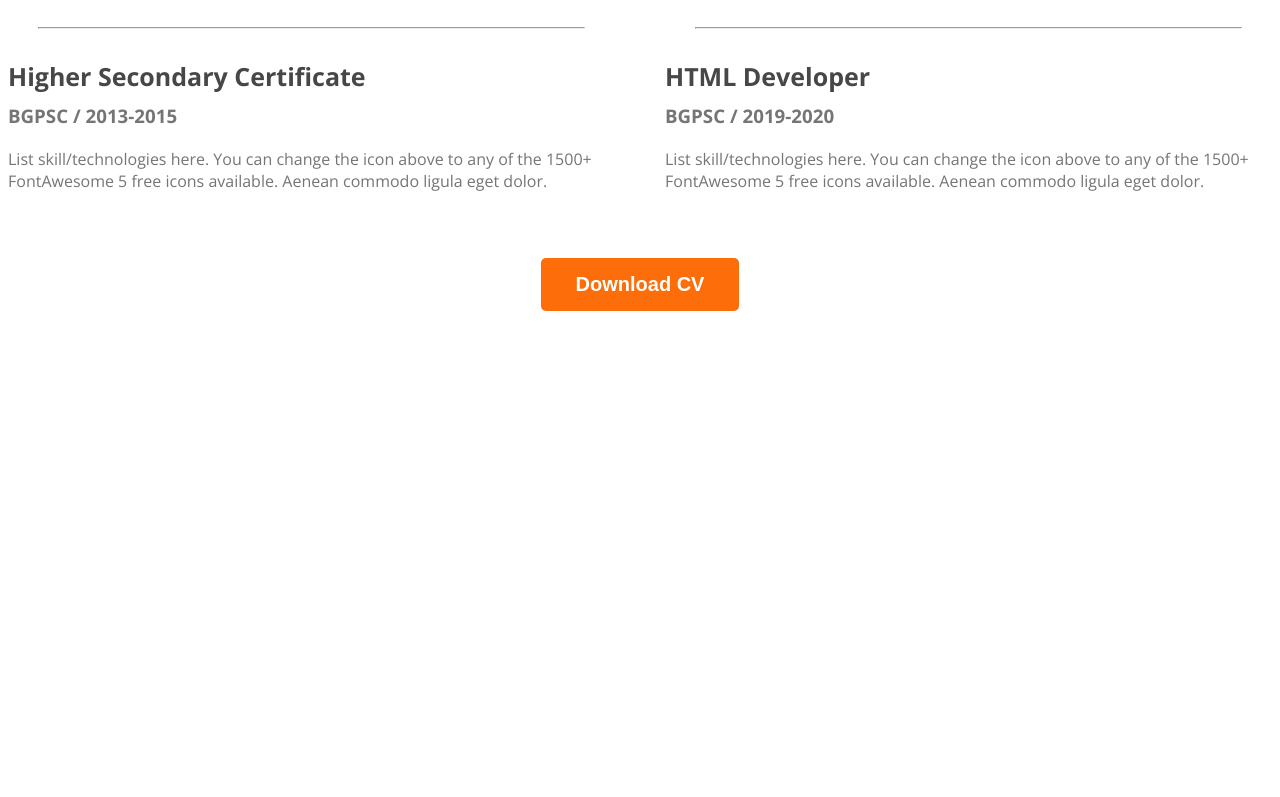
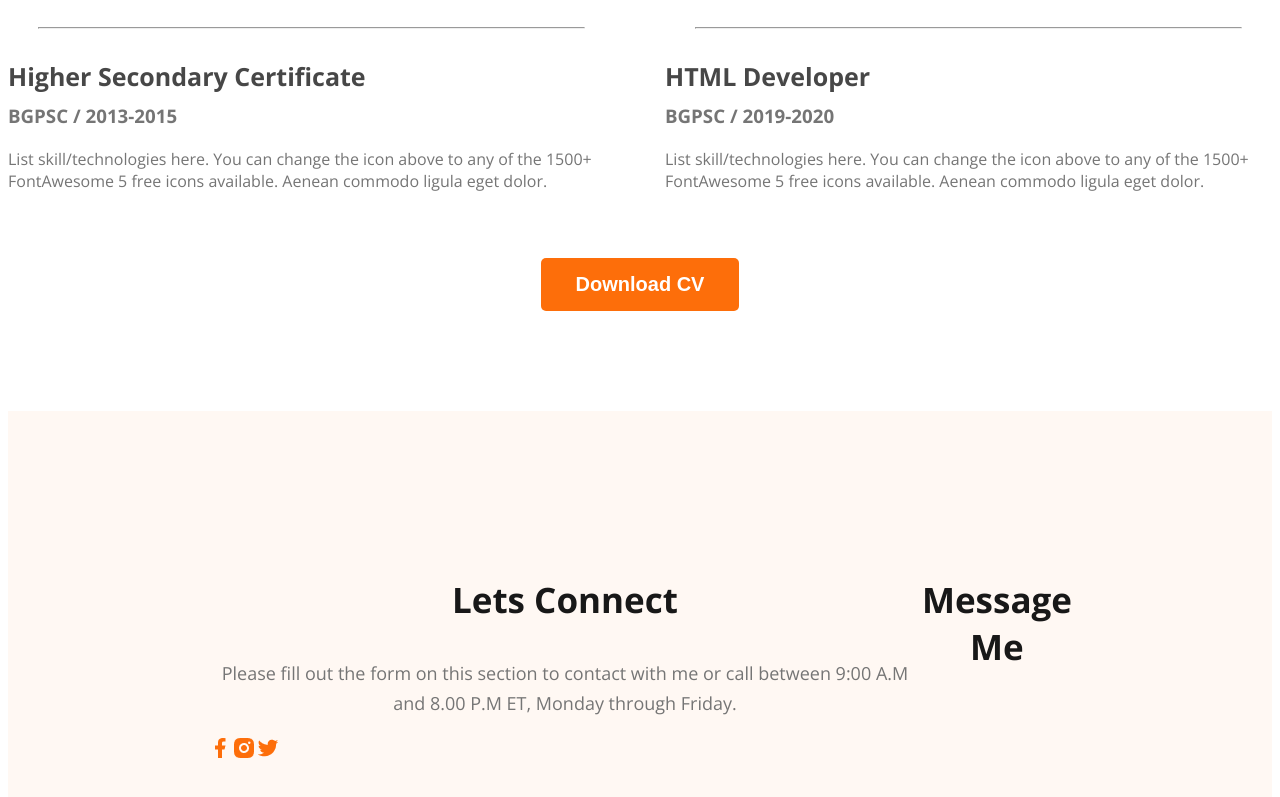
Before and after one commit to hqefahad/portfolio, a plain HTML site: page index.html in a window 1280 px wide. Shown: the part 2867-3664 px from the top of the page. Before the commit the page ends 3186 px from the top, so only its background shows below. Drawn offline with nearby package versions, Linux system fonts and the light colour scheme.

Commit message:
Footer initiated

```diff
--- a/index.html
+++ b/index.html
@@ -166,7 +166,23 @@
     </main>
 
     <footer>
-
+        <div class="footerColumn">
+            <h3 class="sectionTitle">
+                Lets Connect
+            </h3>
+            <p class="sectionDescription">
+                Please fill out the form on this section to contact with me or call between 9:00 A.M and 8.00 P.M ET,
+                Monday through Friday.
+            </p>
+            <div class="socialLinks">
+                <a href=""><img src="images/icons/facebook.png" alt=""></a><a href=""><img src="images/icons/insta.png" alt=""></a><a href=""><img src="images/icons/twitter.png" alt=""></a>
+            </div>
+        </div>
+        <div class="footerColumn">
+            <h3 class="sectionTitle">
+                Message Me
+            </h3>
+        </div>
     </footer>
 </body>
 
--- a/styles/design.css
+++ b/styles/design.css
@@ -225,3 +225,12 @@ main section {
     text-align: center;
     margin-top: 50px;
 }
+
+/* footer Section Styles */
+
+footer{
+    display: flex;
+    background: #FFF8F3;
+    margin-top: 100px;
+    padding: 130px 200px;
+}
```
